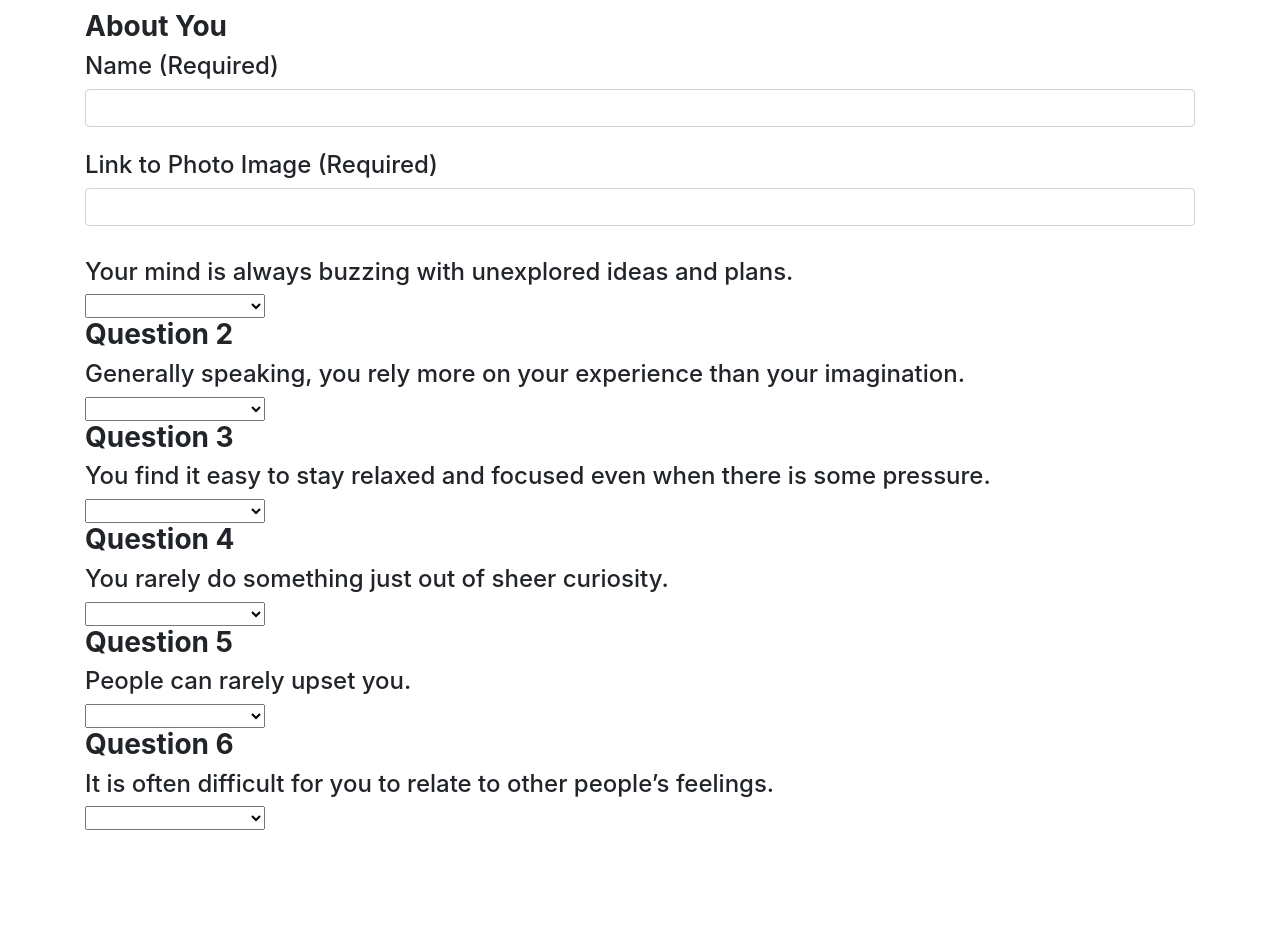
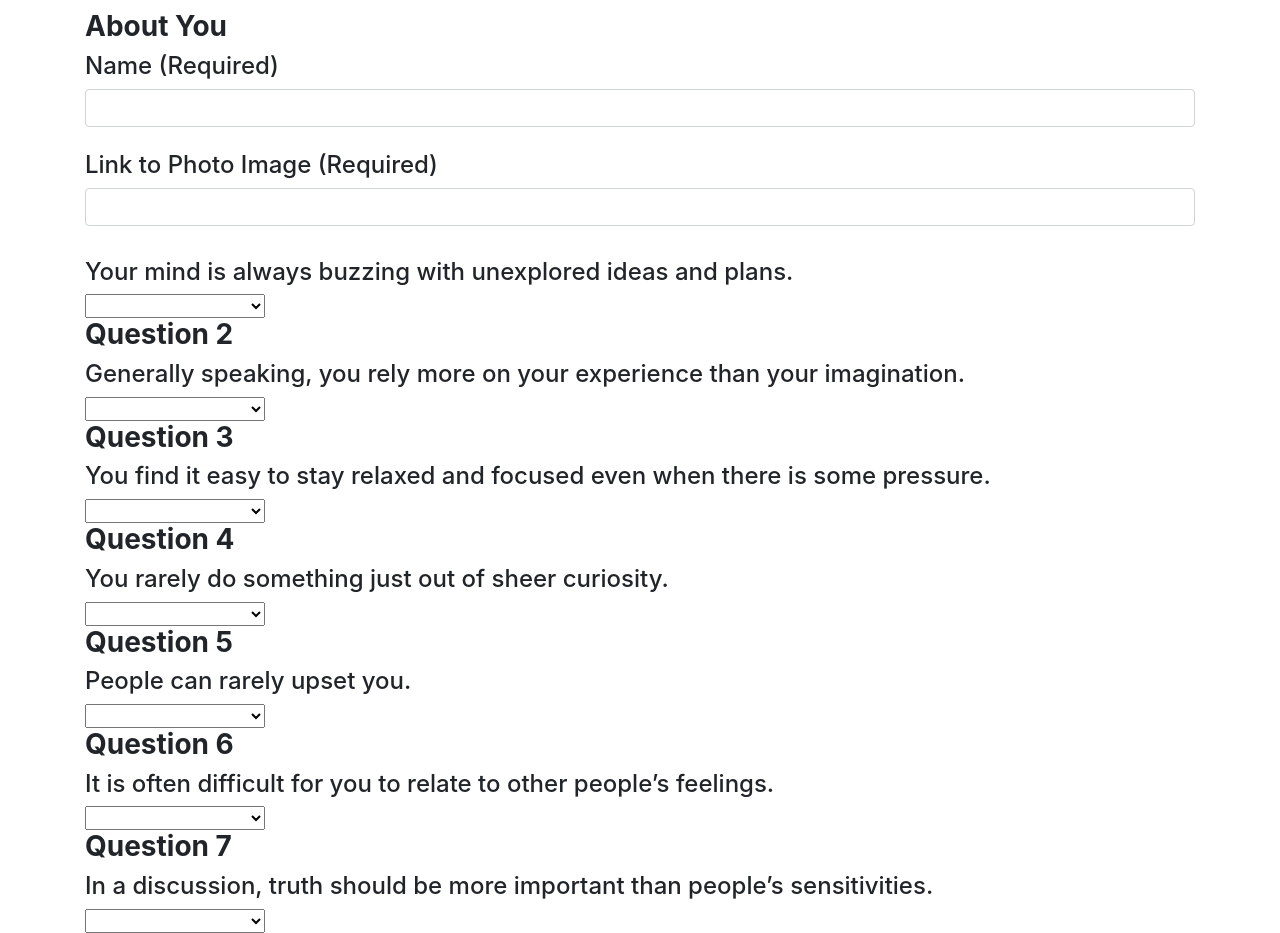
Before and after one commit to JoshBal117/FriendFinder, a website: page app/public/survey.html in a window 1280 px wide. Shown: the part 60-993 px from the top of the page. Before the commit the page ends 890 px from the top, so only its background shows below. Drawn offline with nearby package versions, Linux system fonts and the light colour scheme.

Commit message:
add the 7th question

```diff
--- a/app/public/survey.html
+++ b/app/public/survey.html
@@ -93,6 +93,17 @@
       <option value="5">5 (Strongly Agree)</option>
     </select>
 
+    <h3><strong>Question 7</strong></h3>
+    <h4>In a discussion, truth should be more important than people’s sensitivities.</h4>
+    <select class="chosen-select" id="question7">
+      <option value=""></option>
+      <option value="1">1 (Strongly Disagree)</option>
+      <option value="2">2</option>
+      <option value="3">3</option>
+      <option value="4">4</option>
+      <option value="5">5 (Strongly Agree)</option>
+    </select>
+
     </div>
 </body>
 </html>
```
